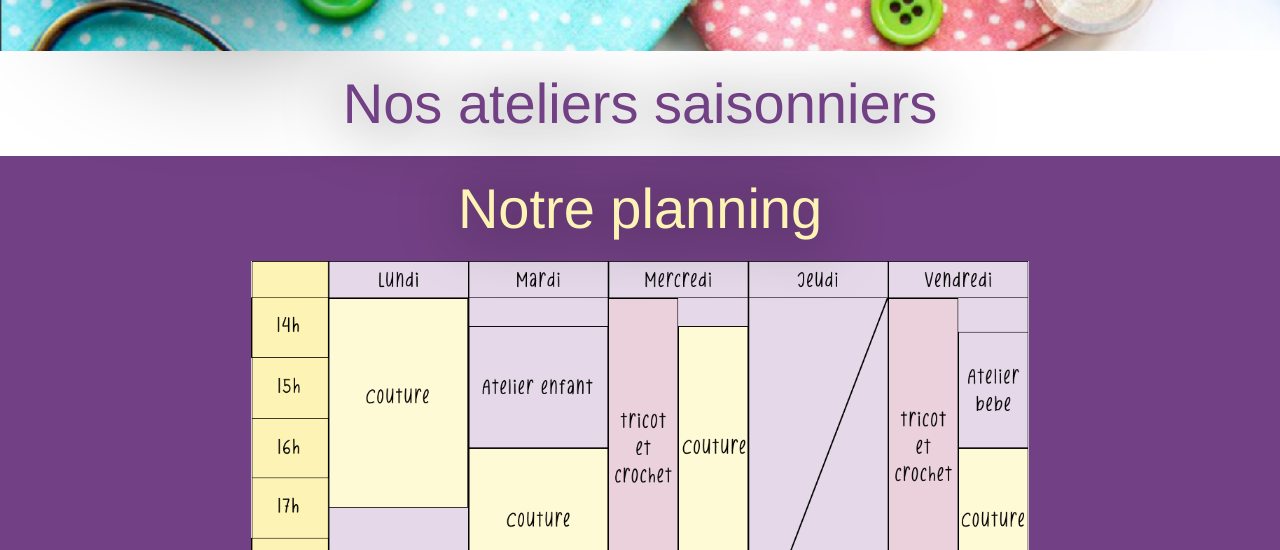
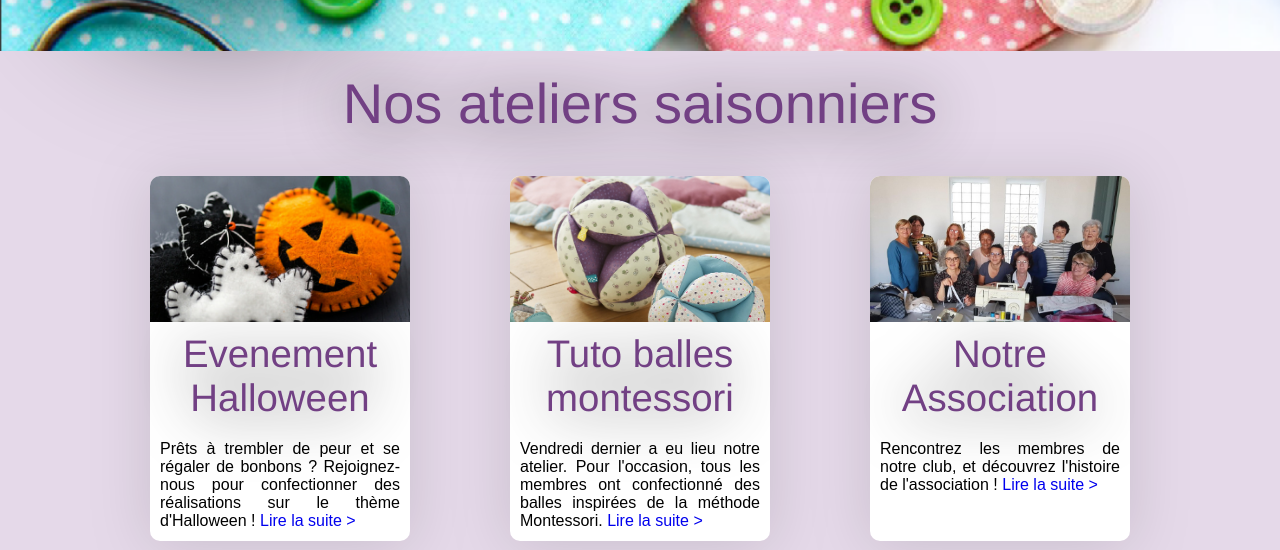
Before and after one commit to Kryyys/projet_couture, a plain HTML site: page calendrier.html in a window 1280 px wide. Shown: the part 402-952 px from the top of the page. Drawn offline with Linux system fonts and the light colour scheme; a web font is replaced by a local one.

Commit message:
finition page home et event

```diff
--- a/CSS/style_calendrier.css
+++ b/CSS/style_calendrier.css
@@ -1,7 +1,7 @@
 /* ----------------------------
 NOS ATELIERS SAISONNIERS - CARDS
 -------------------------------*/
-section .atelier {
+.ateliers {
     background-color: var(--background-light);
 }
 
@@ -12,6 +12,78 @@ section .atelier {
     font-size: 3.5rem;
     padding: 20px;
     filter: var(--drop-shadow-global);
+}
+
+
+.container_une {
+    display: flex;
+    justify-content: center;
+    align-items: center;
+    flex-grow: 1;
+}
+
+.card_une {
+    background-color: white;
+    border-radius: 10px;
+    width: 260px;
+    height: 365px;
+    margin-bottom: 50px;
+    margin-left: 50px;
+    margin-right: 50px;
+    margin-top: 20px;
+    filter: var(--drop-shadow-article);
+}
+
+.image_une {
+    height: 40%;
+    width: 100%;
+    background-image: url(../photos/Ambiance_Halloween.png);
+    background-size: cover;
+    border-top-left-radius: 10px;
+    border-top-right-radius: 10px;
+}
+
+.image_deux {
+    height: 40%;
+    width: 100%;
+    background-image: url(../photos/balles_montessori.jpg);
+    background-size: cover;
+    border-top-left-radius: 10px;
+    border-top-right-radius: 10px;
+}
+
+.image_trois {
+    height: 40%;
+    width: 100%;
+    background-image: url(../photos/groupe_asso.png);
+    background-size: cover;
+    border-top-left-radius: 10px;
+    border-top-right-radius: 10px;
+}
+
+.texte_card {
+    display: flex;
+    flex-direction: column;
+    align-items: center;
+    justify-content: center;
+}
+
+.texte_card > h3 {
+    font-family: 'Home and Work', Helvetica, sans-serif;
+    color: var(--background-dark);
+    text-align: center;
+    font-size: 2.4rem;
+    padding: 10px;
+    filter: var(--drop-shadow-global);
+}
+
+.texte_card > p {
+    font-family: "Gayathri", Arial;
+    color: black;
+    text-align: center;
+    font-size: 1em;
+    padding: 10px;
+    text-align: justify;
 }
 
 
--- a/CSS/style_home.css
+++ b/CSS/style_home.css
@@ -13,7 +13,7 @@ main {
 .a_la_une {
     background-color: var(--background-light);
     width: 100%;
-    height: 615px;
+    height: 550px;
     display: flex;
     flex-direction: column;
 }
--- a/calendrier.html
+++ b/calendrier.html
@@ -80,12 +80,39 @@
   <section class="ateliers">
     <h1 class="titre_ateliers">Nos ateliers saisonniers</h1>
     <div class="container_ateliers">
+      <div class="container_une">
+        <div class="card_une">
+          <div class="image_une"></div>
+          <div class="texte_card">
+            <h3>Evenement Halloween</h3>
+            <p>Prêts à trembler de peur et se régaler de bonbons ? Rejoignez-nous pour confectionner des réalisations
+              sur le thème d'Halloween ! <a href="halloween.html">Lire la suite ></a></p>
+          </div>
+        </div>
+        <div class="card_une">
+          <div class="image_deux"></div>
+          <div class="texte_card">
+            <h3>Tuto balles montessori</h3>
+            <p>Vendredi dernier a eu lieu notre atelier. Pour l'occasion, tous les membres ont confectionné des balles
+              inspirées de la méthode Montessori. <a href="tutos_papier.html">Lire la suite ></a></p>
+          </div>
+        </div>
+        <div class="card_une">
+          <div class="image_trois"></div>
+          <div class="texte_card">
+            <h3>Notre Association</h3>
+            <p>Rencontrez les membres de notre club, et découvrez l'histoire de l'association ! <a
+                href="lasso.html">Lire la suite ></a></p>
+          </div>
+        </div>
+      </div>
+  </section>
 
 
-      <!-- EMPLACEMENTS 3 CARDS -->
+  <!-- EMPLACEMENTS 3 CARDS -->
 
 
-    </div>
+  </div>
   </section>
 
   <!-- PLANNING -->
```
